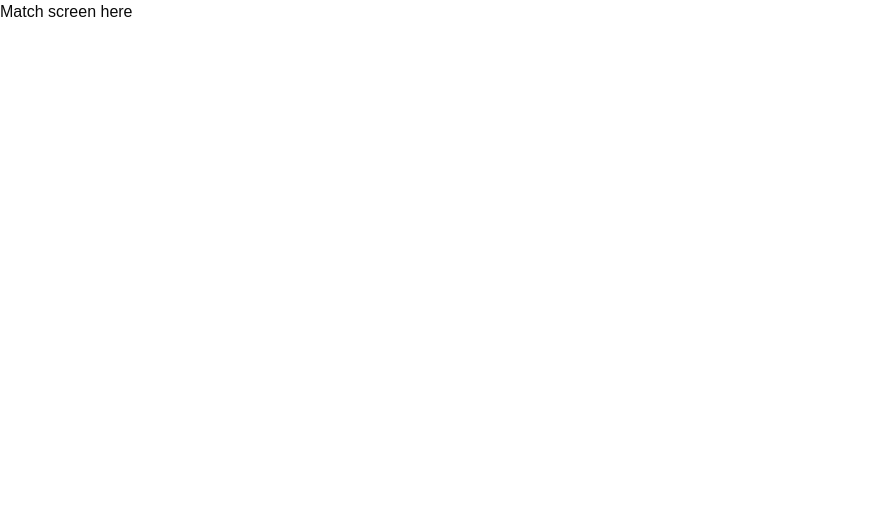
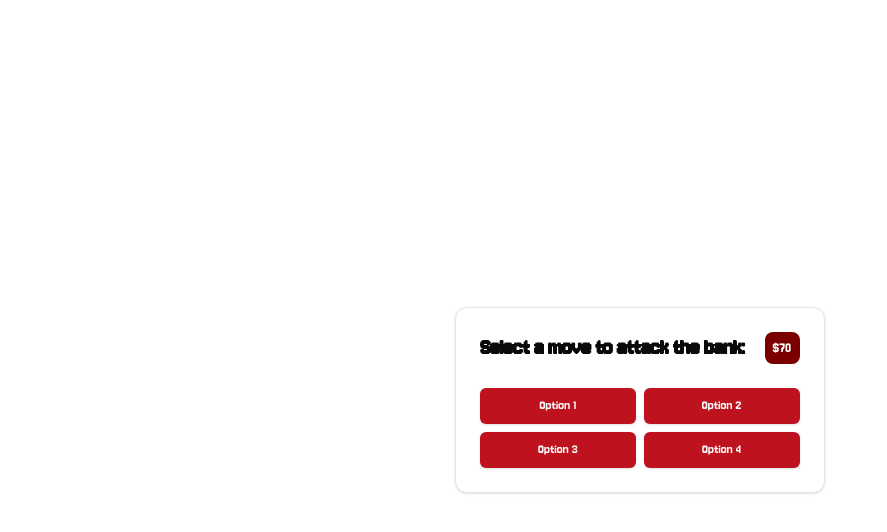
Before and after one commit to hieuvuong2310/nwhacks2025, a Next.js app in the folder frontend/: page /match in a window 1280 px wide. Shown: the top 532 px of the page, without its empty margins (0-887 px from the left). Built offline with nearby package versions, Linux system fonts and the light colour scheme.

Commit message:
basic pages

```diff
--- a/frontend/app/create/page.tsx
+++ b/frontend/app/create/page.tsx
@@ -2,14 +2,25 @@
 
 import Link from 'next/link';
 import { Button } from '@/components/ui/button';
-import { useState } from 'react';
 
 export default function Create() {
     return (
-        <div className="grid grid-rows-[20px_1fr_20px] items-center justify-items-center min-h-screen p-8 pb-20 gap-16 sm:p-20 font-[family-name:var(--font-geist-sans)]">
+        <div>
             <h1 className="scroll-m-20 text-4xl font-extrabold tracking-tight lg:text-5xl">
-                Game code:
+                Pick your side:
             </h1>
+            <div className="flex flex-col gap-4 mt-4">
+                <Link href="/match" className="w-full">
+                    <Button className="bg-custom-red w-full py-6 text-lg">
+                        Attacker
+                    </Button>
+                </Link>
+                <Link href="/match" className="w-full">
+                    <Button className="bg-custom-navy w-full py-6 text-lg">
+                        Defender
+                    </Button>
+                </Link>
+            </div>
         </div>
     );
 }
--- a/frontend/app/globals.css
+++ b/frontend/app/globals.css
@@ -3,7 +3,8 @@
 @tailwind utilities;
 
 body {
-    font-family: Arial, Helvetica, sans-serif;
+    /* font-family: Arial, Helvetica, sans-serif; */
+    font-family: var(--font-jersey);
 }
 
 @layer utilities {
@@ -38,6 +39,11 @@ body {
         --chart-3: 197 37% 24%;
         --chart-4: 43 74% 66%;
         --chart-5: 27 87% 67%;
+        --custom-red-dark: 0 100% 24%;
+        --custom-red: 356 82% 41%;
+        --custom-cream: 39 92% 91%;
+        --custom-navy: 201 100% 14%;
+        --custom-blue: 206 45% 57%;
         --radius: 0.5rem;
     }
     .dark {
@@ -65,6 +71,11 @@ body {
         --chart-3: 30 80% 55%;
         --chart-4: 280 65% 60%;
         --chart-5: 340 75% 55%;
+        --custom-red-dark: 0 100% 24%;
+        --custom-red: 356 82% 41%;
+        --custom-cream: 39 92% 91%;
+        --custom-navy: 201 100% 14%;
+        --custom-blue: 206 45% 57%;
     }
 }
 
--- a/frontend/app/join/page.tsx
+++ /dev/null
@@ -1,7 +0,0 @@
-export default function Join() {
-    return (
-        <div>
-            <p>Join screen here</p>
-        </div>
-    );
-}
--- a/frontend/app/layout.tsx
+++ b/frontend/app/layout.tsx
@@ -18,8 +18,12 @@ export default function RootLayout({
     children: React.ReactNode;
 }>) {
     return (
-        <html lang="en" className={`${jersey.variable}`}>
-            <body>{children}</body>
+        <html lang="en" className={`${jersey.variable} font-jersey`}>
+            <body className="min-h-screen flex items-center justify-center">
+                <main className="w-[70%] flex flex-col items-center justify-center gap-4 p-4">
+                    {children}
+                </main>
+            </body>
         </html>
     );
 }
--- a/frontend/app/match/page.tsx
+++ b/frontend/app/match/page.tsx
@@ -1,7 +1,42 @@
+import { Card, CardContent, CardHeader } from '@/components/ui/card';
+import { Button } from '@/components/ui/button';
+import { TypographyH3 } from '@/components/typography/typography';
+
 export default function Match() {
     return (
         <div>
-            <p>Match screen here</p>
+            <Card>
+                <CardHeader>
+                    <div className="flex flex-row gap-5 items-center">
+                        <TypographyH3>
+                            Select a move to attack the bank:
+                        </TypographyH3>
+                        <div className="bg-custom-red-dark rounded-lg px-2 py-1">
+                            <p className="text-white">$70</p>
+                        </div>
+                    </div>
+                </CardHeader>
+                <CardContent>
+                    <div className="flex flex-col gap-2 w-full">
+                        <div className="flex w-full gap-2">
+                            <Button className="bg-custom-red flex-1">
+                                Option 1
+                            </Button>
+                            <Button className="bg-custom-red flex-1">
+                                Option 2
+                            </Button>
+                        </div>
+                        <div className="flex w-full gap-2">
+                            <Button className="bg-custom-red flex-1">
+                                Option 3
+                            </Button>
+                            <Button className="bg-custom-red flex-1">
+                                Option 4
+                            </Button>
+                        </div>
+                    </div>
+                </CardContent>
+            </Card>
         </div>
     );
 }
--- a/frontend/app/page.tsx
+++ b/frontend/app/page.tsx
@@ -1,19 +1,19 @@
 import Link from 'next/link';
 import { Button } from '@/components/ui/button';
-
+import { TypographyH1 } from '@/components/typography/typography';
 export default function Home() {
     return (
-        <div className="grid grid-rows-[20px_1fr_20px] items-center justify-items-center min-h-screen p-8 pb-20 gap-16 sm:p-20 font-[family-name:var(--font-geist-sans)]">
-            <h1 className="scroll-m-20 text-4xl font-extrabold tracking-tight lg:text-5xl">
-                Game of Threats
-            </h1>
-            <div className="flex flex-col space-y-4">
-                <Link href="/create">
-                    <Button>Create a game</Button>
+        <div>
+            <TypographyH1>Get started</TypographyH1>
+            <div className="flex flex-col gap-4 mt-4">
+                <Link href="/create" className="w-full">
+                    <Button className="bg-custom-red w-full py-6 text-lg">
+                        Start Game
+                    </Button>
                 </Link>
-                <Link href="/join">
-                    <Button>Join a game</Button>
-                </Link>
+                <Button className="bg-custom-navy w-full py-6 text-lg">
+                    Exit
+                </Button>
             </div>
         </div>
     );
--- /dev/null
+++ b/frontend/components/typography/typography.tsx
@@ -0,0 +1,35 @@
+export function TypographyH1({ children }: { children: React.ReactNode }) {
+    return (
+        <h1 className="scroll-m-20 text-4xl font-extrabold tracking-tight lg:text-5xl">
+            {children}
+        </h1>
+    );
+}
+
+export function TypographyH2({ children }: { children: React.ReactNode }) {
+    return (
+        <h2 className="scroll-m-20 border-b pb-2 text-3xl font-semibold tracking-tight first:mt-0">
+            {children}
+        </h2>
+    );
+}
+
+export function TypographyH3({ children }: { children: React.ReactNode }) {
+    return (
+        <h3 className="scroll-m-20 text-2xl font-semibold tracking-tight">
+            {children}
+        </h3>
+    );
+}
+
+export function TypographyBlockquote({
+    children,
+}: {
+    children: React.ReactNode;
+}) {
+    return (
+        <blockquote className="mt-6 border-l-2 pl-6 italic">
+            {children}
+        </blockquote>
+    );
+}
--- /dev/null
+++ b/frontend/components/ui/card.tsx
@@ -0,0 +1,76 @@
+import * as React from "react"
+
+import { cn } from "@/lib/utils"
+
+const Card = React.forwardRef<
+  HTMLDivElement,
+  React.HTMLAttributes<HTMLDivElement>
+>(({ className, ...props }, ref) => (
+  <div
+    ref={ref}
+    className={cn(
+      "rounded-xl border bg-card text-card-foreground shadow",
+      className
+    )}
+    {...props}
+  />
+))
+Card.displayName = "Card"
+
+const CardHeader = React.forwardRef<
+  HTMLDivElement,
+  React.HTMLAttributes<HTMLDivElement>
+>(({ className, ...props }, ref) => (
+  <div
+    ref={ref}
+    className={cn("flex flex-col space-y-1.5 p-6", className)}
+    {...props}
+  />
+))
+CardHeader.displayName = "CardHeader"
+
+const CardTitle = React.forwardRef<
+  HTMLDivElement,
+  React.HTMLAttributes<HTMLDivElement>
+>(({ className, ...props }, ref) => (
+  <div
+    ref={ref}
+    className={cn("font-semibold leading-none tracking-tight", className)}
+    {...props}
+  />
+))
+CardTitle.displayName = "CardTitle"
+
+const CardDescription = React.forwardRef<
+  HTMLDivElement,
+  React.HTMLAttributes<HTMLDivElement>
+>(({ className, ...props }, ref) => (
+  <div
+    ref={ref}
+    className={cn("text-sm text-muted-foreground", className)}
+    {...props}
+  />
+))
+CardDescription.displayName = "CardDescription"
+
+const CardContent = React.forwardRef<
+  HTMLDivElement,
+  React.HTMLAttributes<HTMLDivElement>
+>(({ className, ...props }, ref) => (
+  <div ref={ref} className={cn("p-6 pt-0", className)} {...props} />
+))
+CardContent.displayName = "CardContent"
+
+const CardFooter = React.forwardRef<
+  HTMLDivElement,
+  React.HTMLAttributes<HTMLDivElement>
+>(({ className, ...props }, ref) => (
+  <div
+    ref={ref}
+    className={cn("flex items-center p-6 pt-0", className)}
+    {...props}
+  />
+))
+CardFooter.displayName = "CardFooter"
+
+export { Card, CardHeader, CardFooter, CardTitle, CardDescription, CardContent }
--- a/frontend/tailwind.config.ts
+++ b/frontend/tailwind.config.ts
@@ -1,44 +1,51 @@
-import type { Config } from "tailwindcss";
+import type { Config } from 'tailwindcss';
 
 const config: Config = {
-    darkMode: ["class"],
+    darkMode: ['class'],
     content: [
-    "./pages/**/*.{js,ts,jsx,tsx,mdx}",
-    "./components/**/*.{js,ts,jsx,tsx,mdx}",
-    "./app/**/*.{js,ts,jsx,tsx,mdx}",
+        './pages/**/*.{js,ts,jsx,tsx,mdx}',
+        './components/**/*.{js,ts,jsx,tsx,mdx}',
+        './app/**/*.{js,ts,jsx,tsx,mdx}',
     ],
     theme: {
         extend: {
             colors: {
+                custom: {
+                    'red-dark': 'hsl(var(--custom-red-dark))',
+                    red: 'hsl(var(--custom-red))',
+                    cream: 'hsl(var(--custom-cream))',
+                    navy: 'hsl(var(--custom-navy))',
+                    blue: 'hsl(var(--custom-blue))',
+                },
                 background: 'hsl(var(--background))',
                 foreground: 'hsl(var(--foreground))',
                 card: {
                     DEFAULT: 'hsl(var(--card))',
-  				foreground: 'hsl(var(--card-foreground))'
+                    foreground: 'hsl(var(--card-foreground))',
                 },
                 popover: {
                     DEFAULT: 'hsl(var(--popover))',
-  				foreground: 'hsl(var(--popover-foreground))'
+                    foreground: 'hsl(var(--popover-foreground))',
                 },
                 primary: {
                     DEFAULT: 'hsl(var(--primary))',
-  				foreground: 'hsl(var(--primary-foreground))'
+                    foreground: 'hsl(var(--primary-foreground))',
                 },
                 secondary: {
                     DEFAULT: 'hsl(var(--secondary))',
-  				foreground: 'hsl(var(--secondary-foreground))'
+                    foreground: 'hsl(var(--secondary-foreground))',
                 },
                 muted: {
                     DEFAULT: 'hsl(var(--muted))',
-  				foreground: 'hsl(var(--muted-foreground))'
+                    foreground: 'hsl(var(--muted-foreground))',
                 },
                 accent: {
                     DEFAULT: 'hsl(var(--accent))',
-  				foreground: 'hsl(var(--accent-foreground))'
+                    foreground: 'hsl(var(--accent-foreground))',
                 },
                 destructive: {
                     DEFAULT: 'hsl(var(--destructive))',
-  				foreground: 'hsl(var(--destructive-foreground))'
+                    foreground: 'hsl(var(--destructive-foreground))',
                 },
                 border: 'hsl(var(--border))',
                 input: 'hsl(var(--input))',
@@ -48,16 +55,16 @@ const config: Config = {
                     '2': 'hsl(var(--chart-2))',
                     '3': 'hsl(var(--chart-3))',
                     '4': 'hsl(var(--chart-4))',
-  				'5': 'hsl(var(--chart-5))'
-  			}
+                    '5': 'hsl(var(--chart-5))',
+                },
             },
             borderRadius: {
                 lg: 'var(--radius)',
                 md: 'calc(var(--radius) - 2px)',
-  			sm: 'calc(var(--radius) - 4px)'
-  		}
-  	}
+                sm: 'calc(var(--radius) - 4px)',
             },
-  plugins: [require("tailwindcss-animate")],
+        },
+    },
+    plugins: [require('tailwindcss-animate')],
 };
 export default config;
```
Lines whose indentation alone changed are shown as unchanged.
